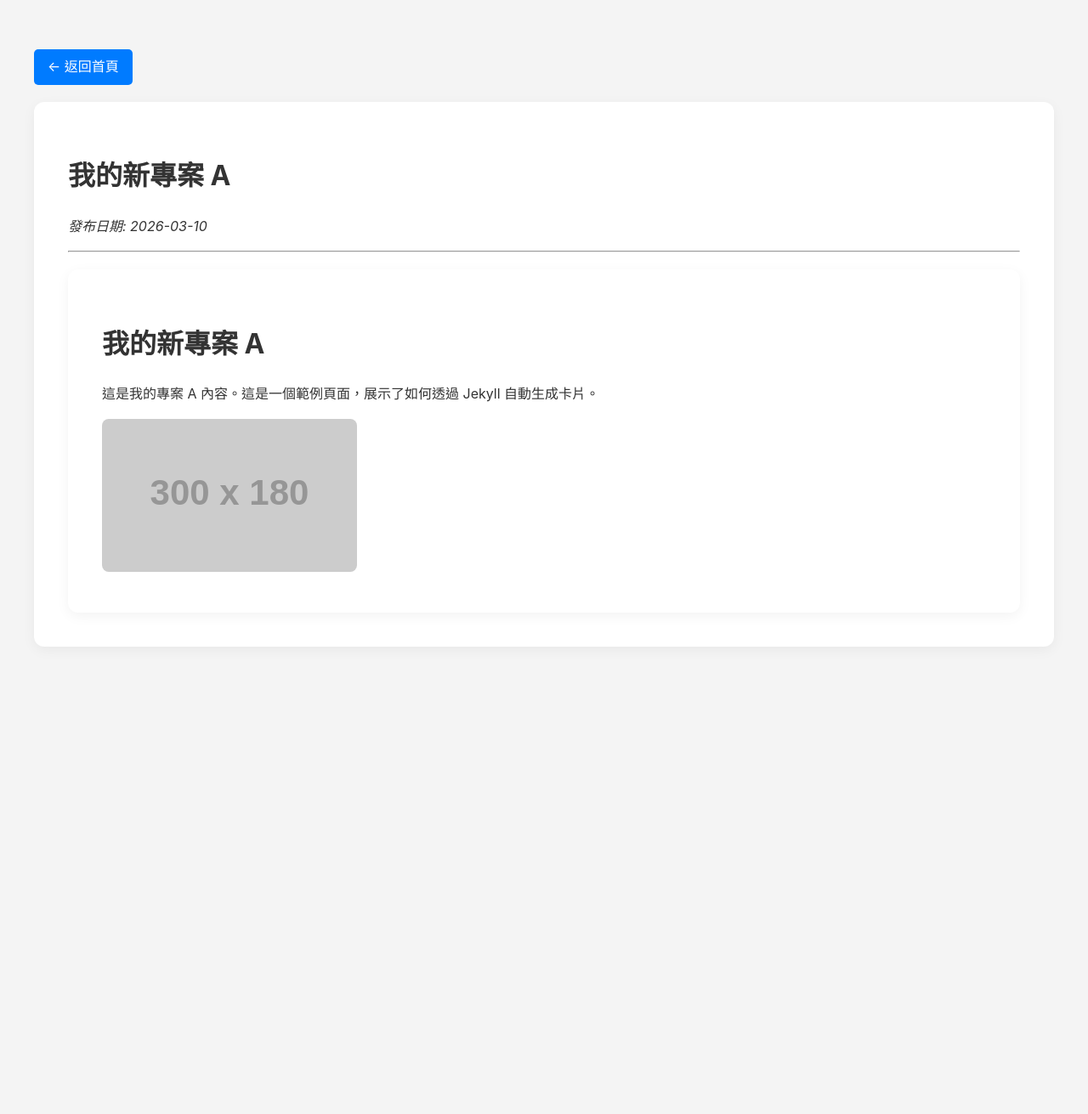
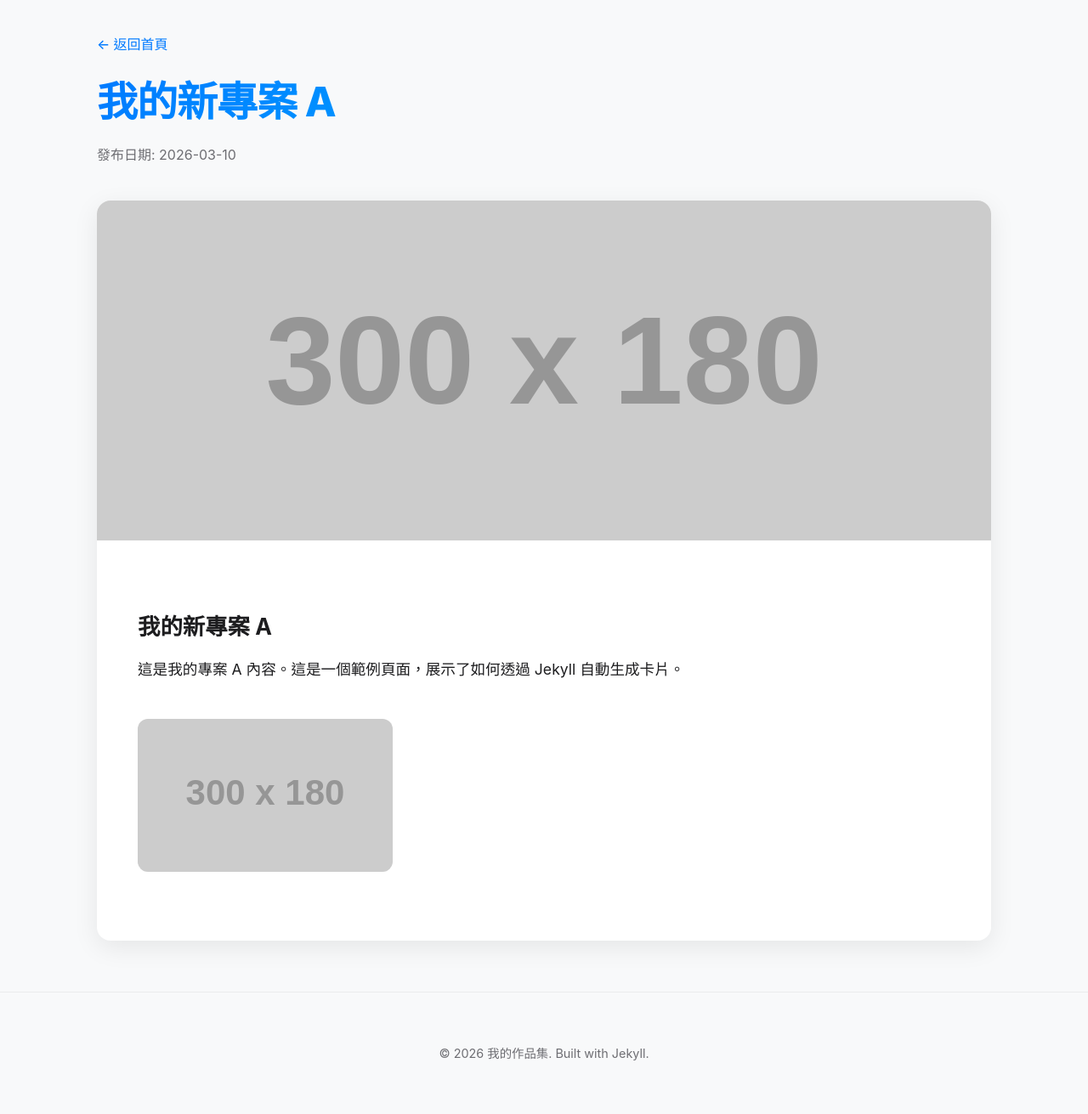
Before and after one commit to jimmy0800/my-github-pages, a Jekyll site: the page built from _posts/2026-03-10-project-a.html, in a window 1280 px wide. Shown: the whole page at 85% size. Built offline with Jekyll 4.4.1, drawn with Linux system fonts in a browser that asks for light colours; before the commit the page ends 900 px from its top, so only the background shows below that.

Commit message:
UI Enhancement: Modern card design, dark mode support, and custom layout

```diff
--- a/_config.yml
+++ b/_config.yml
@@ -1,9 +1,9 @@
 title: 我的作品集
 description: 這是一個自動化生成的卡片式作品集
-baseurl: "" # 留空，除非你的 repo 名稱不是 <username>.github.io
-url: "" # 你的 GitHub Pages 網址
+baseurl: "/my-github-pages" # 設定為專案名稱以確保資源路徑正確
+url: "https://jimmy0800.github.io"
 markdown: kramdown
-theme: jekyll-theme-minimal
+# 移除 theme 以使用完全自定義的佈局
 plugins:
   - jekyll-feed
   - jekyll-seo-tag
--- a/_layouts/post.html
+++ b/_layouts/post.html
@@ -2,18 +2,37 @@
 <html lang="zh-Hant">
 <head>
     <meta charset="UTF-8">
-    <title>{{ page.title }}</title>
+    <meta name="viewport" content="width=device-width, initial-scale=1.0">
+    <title>{{ page.title }} - {{ site.title }}</title>
     <link rel="stylesheet" href="{{ '/assets/css/style.css' | relative_url }}">
 </head>
-<body>
-    <div class="container">
-        <a href="{{ '/' | relative_url }}" class="btn">← 返回首頁</a>
-        <div class="content">
+<body class="post-layout">
+
+    <header class="site-header">
+        <div class="container">
+            <a href="{{ '/' | relative_url }}" class="back-link">← 返回首頁</a>
             <h1>{{ page.title }}</h1>
-            <p><em>發布日期: {{ page.date | date: "%Y-%m-%d" }}</em></p>
-            <hr>
-            {{ content }}
+            <p class="post-meta">發布日期: {{ page.date | date: "%Y-%m-%d" }}</p>
         </div>
-    </div>
+    </header>
+
+    <main class="container">
+        <article class="post-content">
+            {% if page.thumbnail %}
+            <div class="post-banner" style="background-image: url('{{ page.thumbnail }}');"></div>
+            {% endif %}
+
+            <div class="content-body">
+                {{ content }}
+            </div>
+        </article>
+    </main>
+
+    <footer class="site-footer">
+        <div class="container">
+            <p>&copy; {{ site.time | date: '%Y' }} {{ site.title }}. Built with Jekyll.</p>
+        </div>
+    </footer>
+
 </body>
 </html>
--- a/assets/css/style.css
+++ b/assets/css/style.css
@@ -1,51 +1,219 @@
-body { font-family: -apple-system, BlinkMacSystemFont, "Segoe UI", Roboto, Helvetica, Arial, sans-serif; background: #f4f4f4; color: #333; line-height: 1.6; }
-.container { max-width: 1200px; margin: 0 auto; padding: 40px 20px; }
+/* 全域變數與基礎設定 */
+:root {
+    --primary-color: #007aff;
+    --primary-gradient: linear-gradient(135deg, #007aff 0%, #00c6ff 100%);
+    --bg-color: #f8f9fa;
+    --card-bg: #ffffff;
+    --text-main: #1d1d1f;
+    --text-muted: #6e6e73;
+    --border-radius: 16px;
+    --shadow: 0 8px 30px rgba(0, 0, 0, 0.08);
+    --shadow-hover: 0 12px 40px rgba(0, 0, 0, 0.12);
+    --container-width: 1100px;
+}
 
-/* 卡片網格 */
+/* 支援 iOS 深色模式 */
+@media (prefers-color-scheme: dark) {
+    :root {
+        --bg-color: #000000;
+        --card-bg: #1c1c1e;
+        --text-main: #f5f5f7;
+        --text-muted: #86868b;
+        --shadow: 0 8px 30px rgba(0, 0, 0, 0.3);
+        --shadow-hover: 0 12px 40px rgba(0, 0, 0, 0.4);
+    }
+}
+
+* { box-sizing: border-box; margin: 0; padding: 0; }
+
+body {
+    font-family: -apple-system, BlinkMacSystemFont, "SF Pro Text", "Helvetica Neue", Arial, sans-serif;
+    background-color: var(--bg-color);
+    color: var(--text-main);
+    line-height: 1.6;
+    -webkit-font-smoothing: antialiased;
+}
+
+.container {
+    max-width: var(--container-width);
+    margin: 0 auto;
+    padding: 0 24px;
+}
+
+/* 頁首設計 */
+.site-header {
+    padding: 80px 0 40px;
+    text-align: center;
+}
+
+.site-header h1 {
+    font-size: 3rem;
+    font-weight: 800;
+    letter-spacing: -0.02em;
+    margin-bottom: 12px;
+    background: var(--primary-gradient);
+    -webkit-background-clip: text;
+    -webkit-text-fill-color: transparent;
+}
+
+.site-description {
+    font-size: 1.2rem;
+    color: var(--text-muted);
+    max-width: 600px;
+    margin: 0 auto;
+}
+
+/* 區塊標題 */
+.section-title {
+    font-size: 1.8rem;
+    font-weight: 700;
+    margin: 40px 0 24px;
+    padding-bottom: 12px;
+    border-bottom: 1px solid rgba(0,0,0,0.05);
+}
+
+/* 卡片網格佈局 */
 .card-grid {
     display: grid;
-    grid-template-columns: repeat(auto-fill, minmax(280px, 1fr));
-    gap: 25px;
+    grid-template-columns: repeat(auto-fill, minmax(320px, 1fr));
+    gap: 32px;
+    margin-bottom: 80px;
 }
 
 /* 單個卡片樣式 */
 .card {
-    background: white;
-    border-radius: 12px;
-    box-shadow: 0 4px 15px rgba(0,0,0,0.1);
+    background: var(--card-bg);
+    border-radius: var(--border-radius);
+    box-shadow: var(--shadow);
     overflow: hidden;
-    transition: 0.3s;
+    transition: transform 0.4s cubic-bezier(0.165, 0.84, 0.44, 1), box-shadow 0.4s ease;
+    display: flex;
+    flex-direction: column;
 }
-.card:hover { transform: translateY(-5px); }
+
+.card:hover {
+    transform: translateY(-8px);
+    box-shadow: var(--shadow-hover);
+}
 
 .card-image {
-    height: 160px;
+    height: 200px;
     background-size: cover;
     background-position: center;
-    background-color: #ddd;
+    background-color: #e5e5e7;
 }
 
-.card-content { padding: 20px; }
-.card-content h3 { margin-top: 0; font-size: 1.25rem; }
-.card-content p { color: #666; font-size: 0.9rem; line-height: 1.4; }
+.card-content {
+    padding: 24px;
+    flex-grow: 1;
+    display: flex;
+    flex-direction: column;
+}
 
-.btn {
+.post-date {
+    font-size: 0.8rem;
+    color: var(--text-muted);
+    text-transform: uppercase;
+    letter-spacing: 0.05em;
+    margin-bottom: 8px;
+}
+
+.card-content h3 {
+    font-size: 1.4rem;
+    font-weight: 700;
+    margin-bottom: 12px;
+    line-height: 1.3;
+}
+
+.card-content p {
+    color: var(--text-muted);
+    font-size: 1rem;
+    margin-bottom: 24px;
+    display: -webkit-box;
+    -webkit-line-clamp: 3;
+    -webkit-box-orient: vertical;
+    overflow: hidden;
+}
+
+/* 按鈕樣式 */
+.btn-primary {
     display: inline-block;
-    margin-top: 10px;
-    padding: 8px 16px;
-    background: #007bff;
+    padding: 12px 24px;
+    background: var(--primary-gradient);
     color: white;
     text-decoration: none;
-    border-radius: 5px;
-    transition: background 0.2s;
+    border-radius: 30px;
+    font-weight: 600;
+    font-size: 0.95rem;
+    text-align: center;
+    transition: opacity 0.2s;
+    margin-top: auto;
 }
-.btn:hover { background: #0056b3; }
 
-.content {
-    background: white;
-    padding: 40px;
+.btn-primary:hover {
+    opacity: 0.9;
+}
+
+/* 文章頁面樣式 */
+.post-layout .site-header {
+    padding: 40px 0;
+    text-align: left;
+}
+
+.back-link {
+    color: var(--primary-color);
+    text-decoration: none;
+    font-weight: 500;
+    margin-bottom: 16px;
+    display: inline-block;
+}
+
+.post-meta {
+    color: var(--text-muted);
+    margin-top: 8px;
+}
+
+.post-content {
+    background: var(--card-bg);
+    border-radius: var(--border-radius);
+    box-shadow: var(--shadow);
+    overflow: hidden;
+    margin-bottom: 60px;
+}
+
+.post-banner {
+    height: 400px;
+    background-size: cover;
+    background-position: center;
+}
+
+.content-body {
+    padding: 48px;
+    font-size: 1.1rem;
+}
+
+.content-body h1, .content-body h2 { margin: 32px 0 16px; }
+.content-body p { margin-bottom: 20px; }
+.content-body img {
+    max-width: 100%;
+    height: auto;
     border-radius: 12px;
-    box-shadow: 0 4px 15px rgba(0,0,0,0.05);
-    margin-top: 20px;
+    margin: 24px 0;
 }
-.content img { max-width: 100%; height: auto; border-radius: 8px; }
+
+/* 頁尾 */
+.site-footer {
+    padding: 60px 0;
+    text-align: center;
+    color: var(--text-muted);
+    font-size: 0.9rem;
+    border-top: 1px solid rgba(0,0,0,0.05);
+}
+
+/* 響應式調整 */
+@media (max-width: 768px) {
+    .site-header h1 { font-size: 2.2rem; }
+    .card-grid { grid-template-columns: 1fr; }
+    .content-body { padding: 24px; }
+    .post-banner { height: 250px; }
+}
```
Also changed, not shown: index.html (+22 -7 lines).
